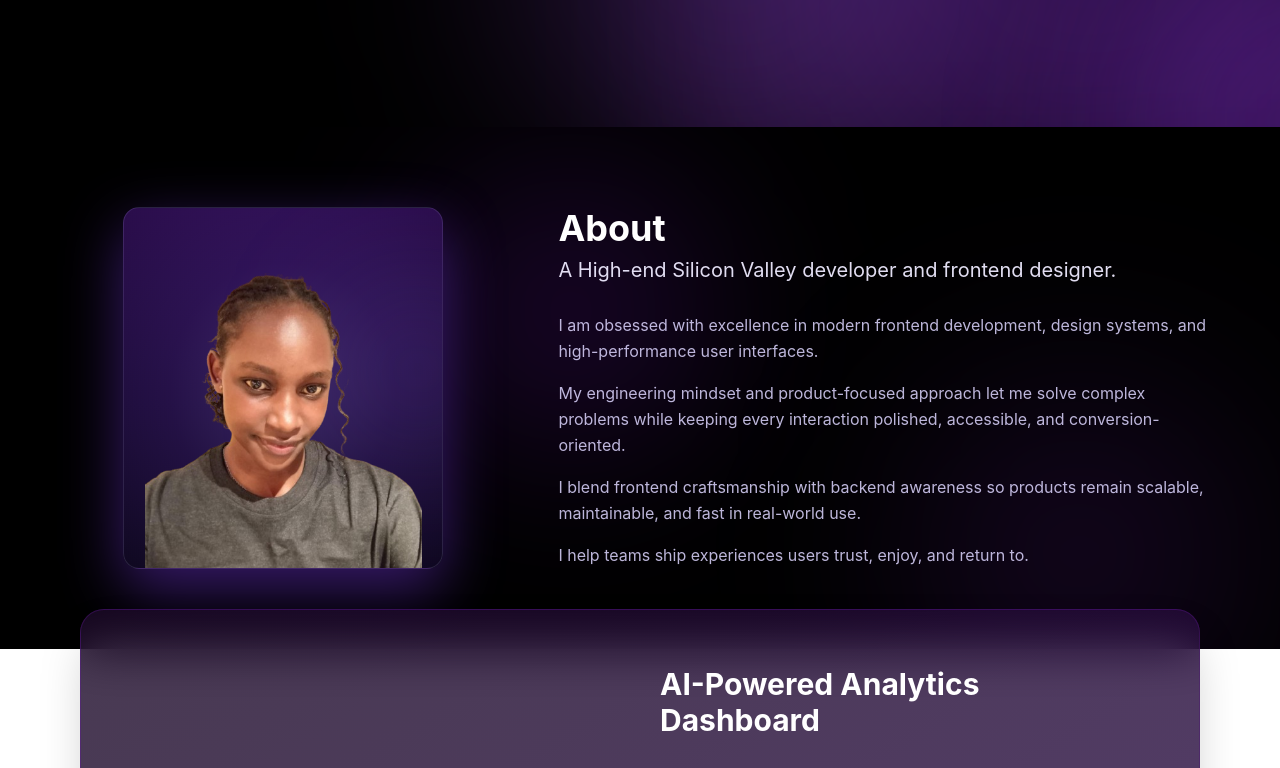
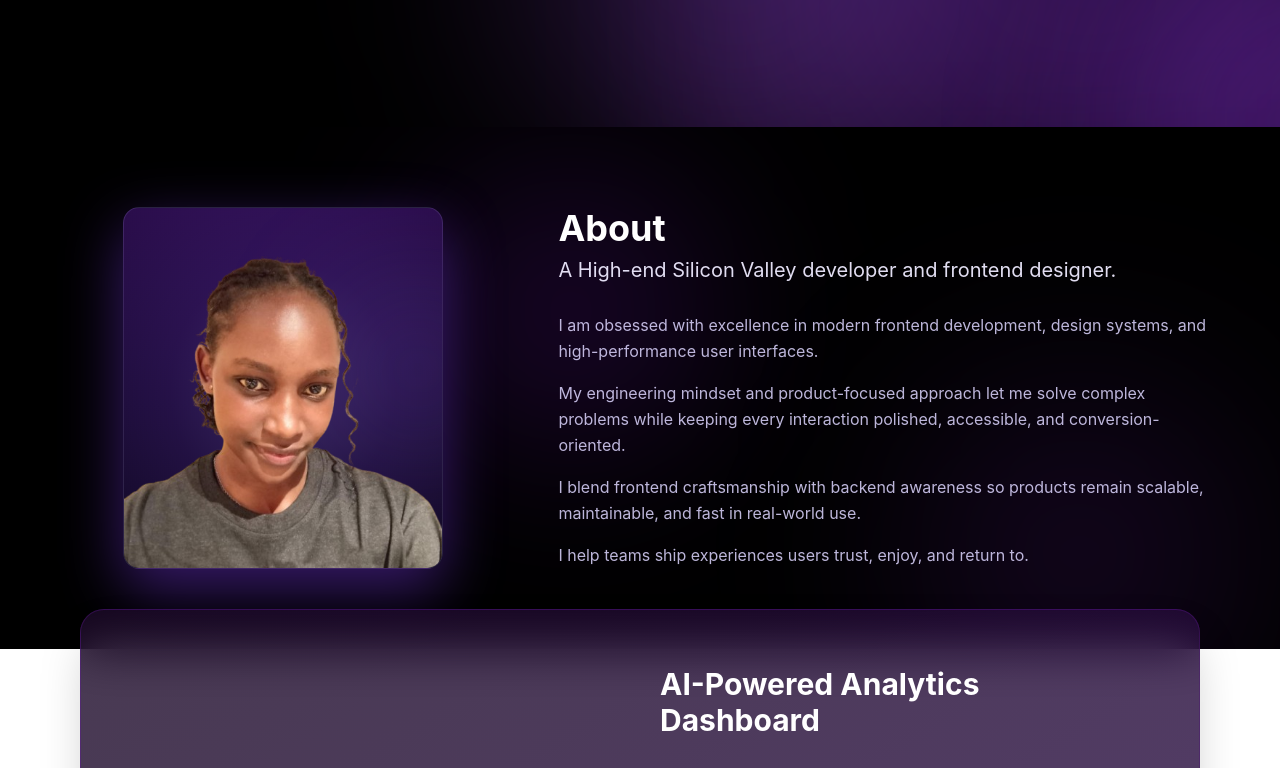
Before and after one commit to Winney360/Winfred-Nkatha-Portfolio, a React (Vite) app in the folder client/: page / in a window 1280 px wide. Shown: the part 673-1441 px from the top of the page. Built offline with nearby package versions, Linux system fonts and the light colour scheme.

Commit message:
refactor(About): update image class for improved display and alignment

```diff
--- a/client/src/sections/About.jsx
+++ b/client/src/sections/About.jsx
@@ -57,7 +57,7 @@ const About = () => {
               <img
                 src={aboutImage}
                 alt="Developer portrait"
-                className="relative z-10 h-[360px] w-full object-contain"
+                className="relative z-10 h-[360px] w-full object-cover object-center"
               />
             </div>
           </motion.div>
```
